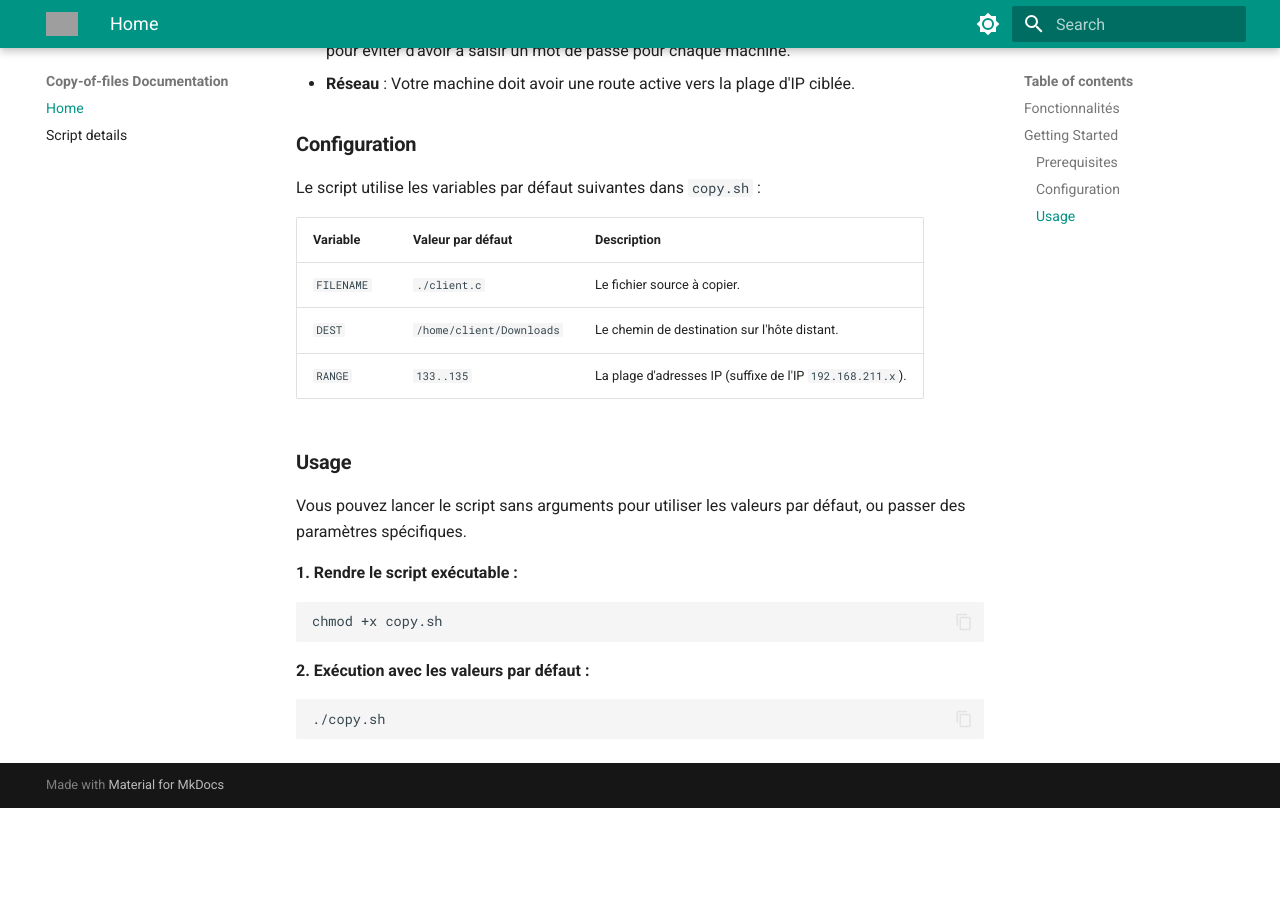
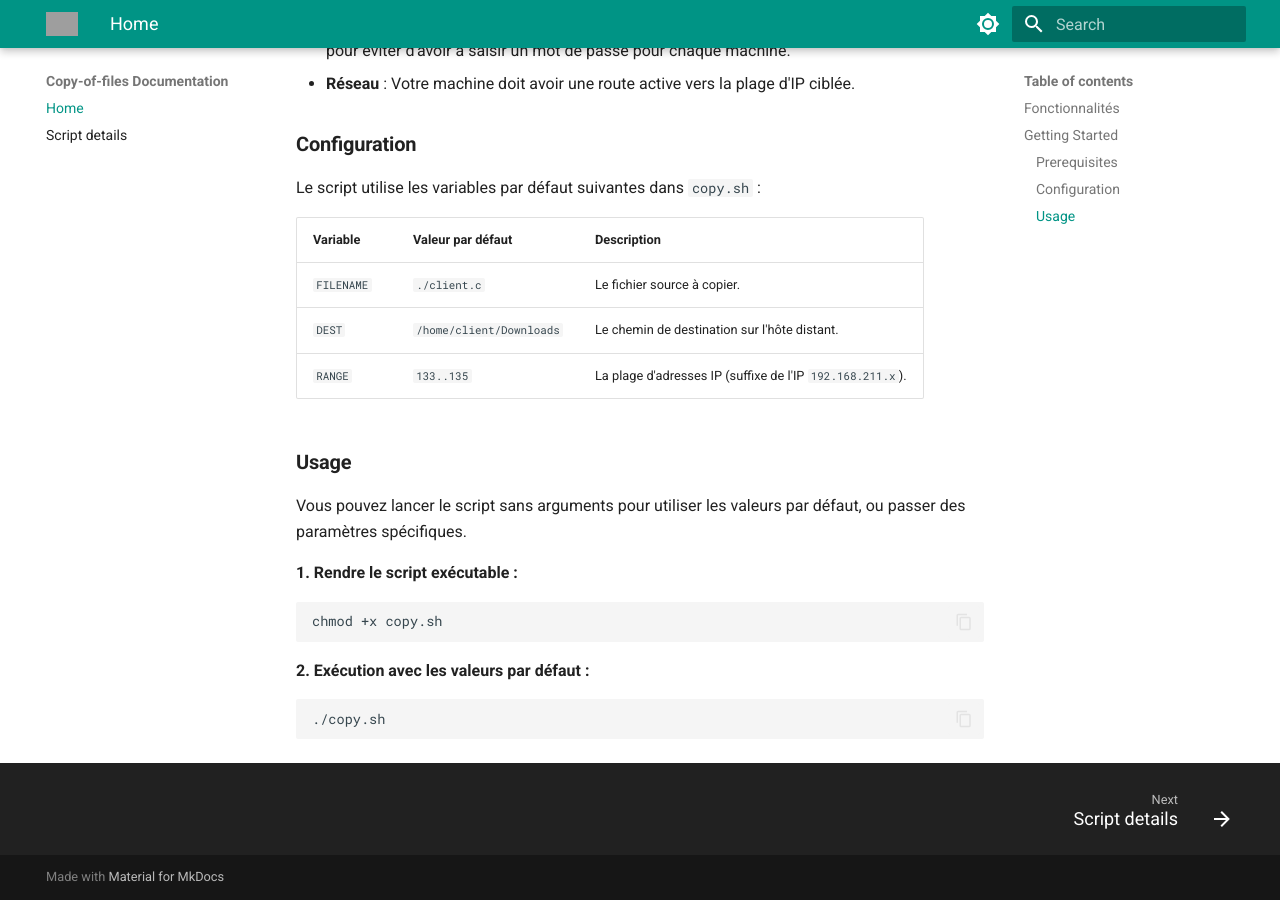
Before and after one commit to Njiecheu/copy-of-files, an MkDocs documentation site: the page built from docs/index.md, in a window 1280 px wide and 900 px high, scrolled down 709 px. Built offline with MkDocs 1.6.1 and Material for MkDocs 9.7.7, drawn with Linux system fonts in a browser that asks for light colours; before the commit the page ends 1517 px from its top, so only the background shows below that; grey boxes are pictures that could not be loaded.

Commit message:
Navigation ajoutée.

```diff
--- a/mkdocs.yml
+++ b/mkdocs.yml
@@ -6,6 +6,8 @@ theme:
   features:
     - navigation.expand
     - content.code.copy
+    - navigation.footer
+    - navigation.top
   palette:
     # Mode sombre (Slate)
     - media: "(prefers-color-scheme: dark)"
```
